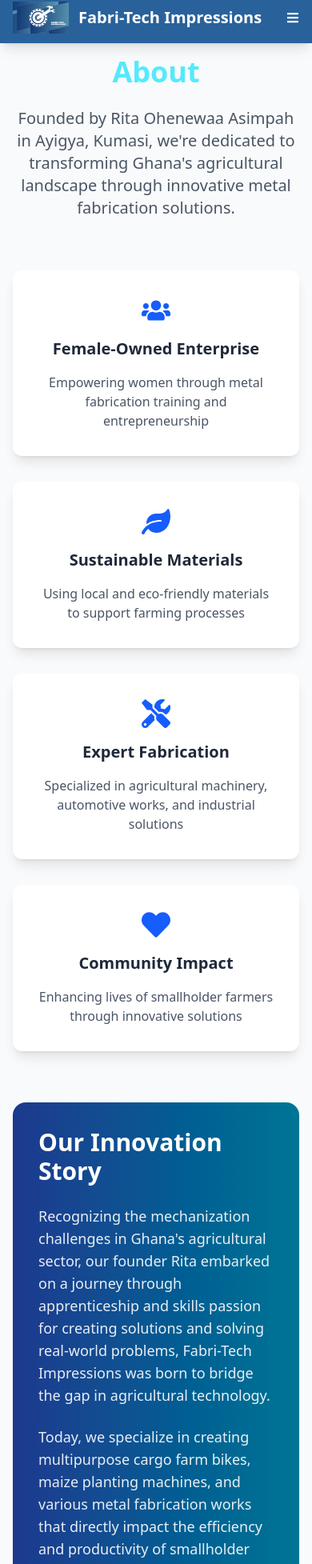
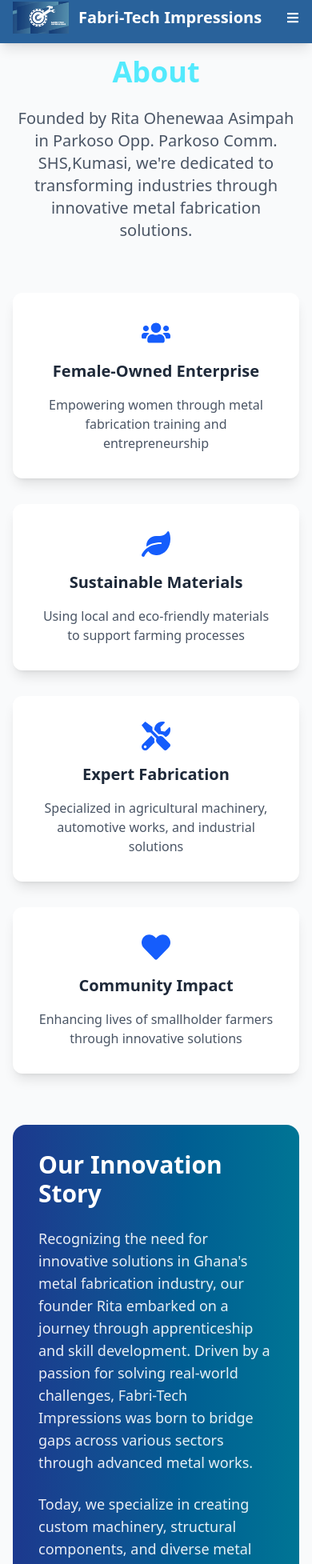
Before and after one commit to Theldra/metal-works, a React (Vite) app: page /about in a window 390 px wide. Shown: the part 10-1965 px from the top of the page at 80% size. Built offline with nearby package versions, Linux system fonts and the light colour scheme.

Commit message:
text update

```diff
--- a/src/components/About.jsx
+++ b/src/components/About.jsx
@@ -62,8 +62,8 @@
             About
           </h2>
           <p className="text-xl text-gray-600 max-w-3xl mx-auto">
-            Founded by Rita Ohenewaa Asimpah in Ayigya, Kumasi, we're dedicated to transforming
-            Ghana's agricultural landscape through innovative metal fabrication solutions.
+            Founded by Rita Ohenewaa Asimpah in Parkoso Opp. Parkoso Comm. SHS,Kumasi, we're dedicated to transforming
+            industries through innovative metal fabrication solutions.
           </p>
         </div>
 
@@ -89,15 +89,10 @@
             <div>
               <h3 className="text-3xl font-bold mb-6">Our Innovation Story</h3>
               <p className="text-lg opacity-90 mb-6">
-                Recognizing the mechanization challenges in Ghana's agricultural sector, our founder
-                Rita embarked on a journey through apprenticeship and skills
-                passion for creating solutions and solving real-world problems, Fabri-Tech Impressions
-                was born to bridge the gap in agricultural technology.
+                Recognizing the need for innovative solutions in Ghana's metal fabrication industry, our founder Rita embarked on a journey through apprenticeship and skill development. Driven by a passion for solving real-world challenges, Fabri-Tech Impressions was born to bridge gaps across various sectors through advanced metal works.
               </p>
               <p className="text-lg opacity-90">
-                Today, we specialize in creating multipurpose cargo farm bikes, maize planting machines,
-                and various metal fabrication works that directly impact the efficiency and productivity
-                of smallholder farmers.
+                Today, we specialize in creating custom machinery, structural components, and diverse metal fabrication projects that enhance efficiency and productivity for clients in multiple industries.
               </p>
             </div>
             <div className="text-center">
--- a/src/components/Blog.jsx
+++ b/src/components/Blog.jsx
@@ -142,7 +142,7 @@
       <div className="container mx-auto px-4">
         {/* Header */}
         <div className="text-center mb-16" data-aos="fade-up">
-          <h2 className="text-4xl md:text-5xl font-bold text-gray-800 mb-6">
+          <h2 className="text-4xl md:text-4xl font-bold mb-6">
             Our <span className="text-cyan-300">Blog</span>
           </h2>
           <p className="text-xl text-gray-600 max-w-3xl mx-auto">
--- a/src/components/Contact.jsx
+++ b/src/components/Contact.jsx
@@ -99,7 +99,7 @@
                 </div>
                 <div>
                   <h4 className="text-xl font-semibold">Location</h4>
-                  <p className="text-cyan-200">Ayigya, Kumasi, Ghana</p>
+                  <p className="text-cyan-200">Parkoso Opp. Parkoso Comm. SHS, Kumasi</p>
                 </div>
               </div>
 
@@ -128,7 +128,7 @@
             <div className="mt-12 p-6 bg-[#1e446d] rounded-xl">
               <h4 className="text-xl font-semibold mb-4 text-white">Business Hours</h4>
               <div className="space-y-2 text-white">
-                <p>Monday - Friday: 8:00 AM - 6:00 PM</p>
+                <p>Monday - Friday: 8:30 AM - 5:30 PM</p>
                 <p className="text-cyan-200">Weekends: Closed</p>
               </div>
             </div>
--- a/src/components/Footer.jsx
+++ b/src/components/Footer.jsx
@@ -9,8 +9,8 @@
           <div>
             <h3 className="text-2xl font-bold mb-4">Fabri-Tech Impressions</h3>
             <p className="text-gray-100 mb-4">
-              Revolutionizing agriculture through innovative metal fabrication solutions
-              for smallholder farmers across Ghana.
+              Transforming industries through innovative metal fabrication solutions
+              across Ghana.
             </p>
             <div className="flex space-x-4">
               <a
@@ -48,8 +48,10 @@
             <ul className="space-y-2 text-gray-100">
               <li>Agricultural Machinery</li>
               <li>Metal Fabrication</li>
+              <li>CNC Cutting</li>
               <li>Custom Designs</li>
               <li>Training Programs</li>
+
             </ul>
           </div>
 
@@ -67,7 +69,7 @@
               </div>
               <div className="flex items-center">
                 <FaMapMarkerAlt className="mr-2" />
-                <span>Ayigya, Kumasi, Ghana</span>
+                <span>Parkoso Opp. Parkoso Comm. SHS,Kumasi</span>
               </div>
             </div>
           </div>
```
